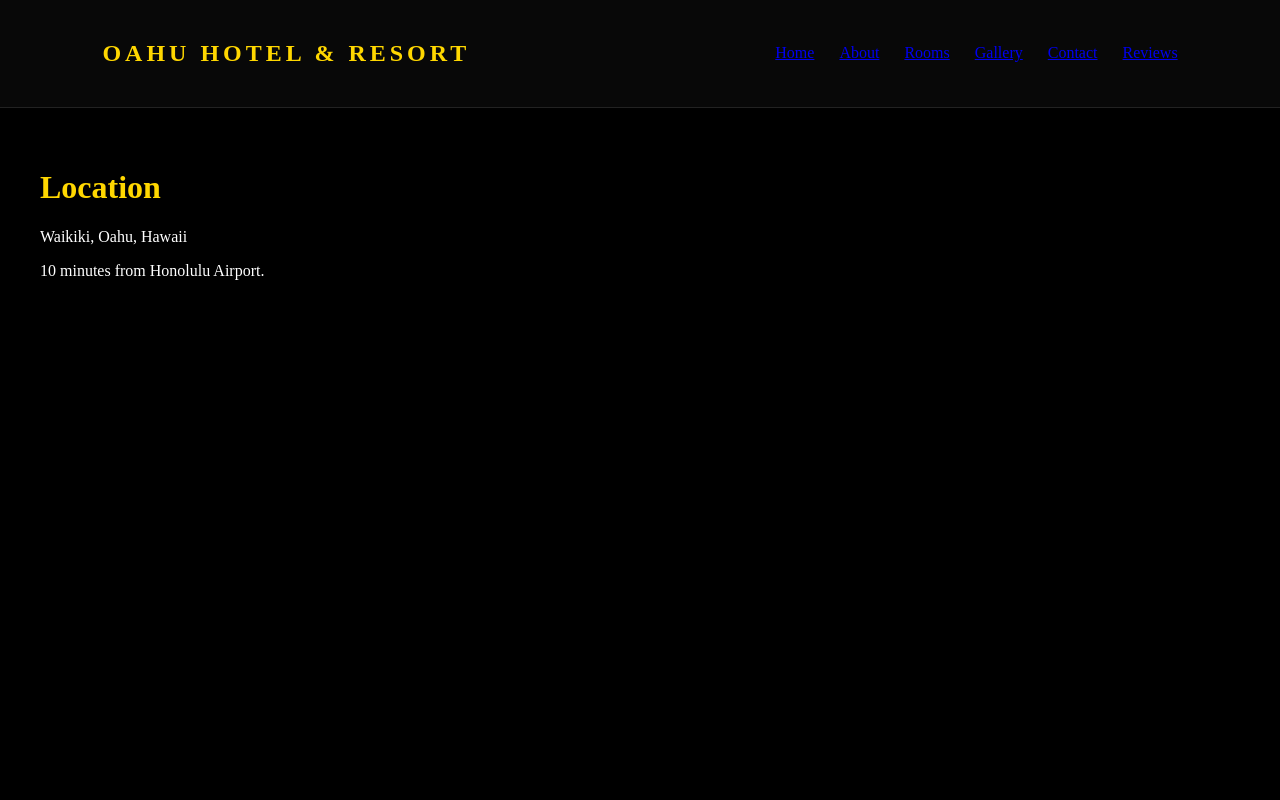
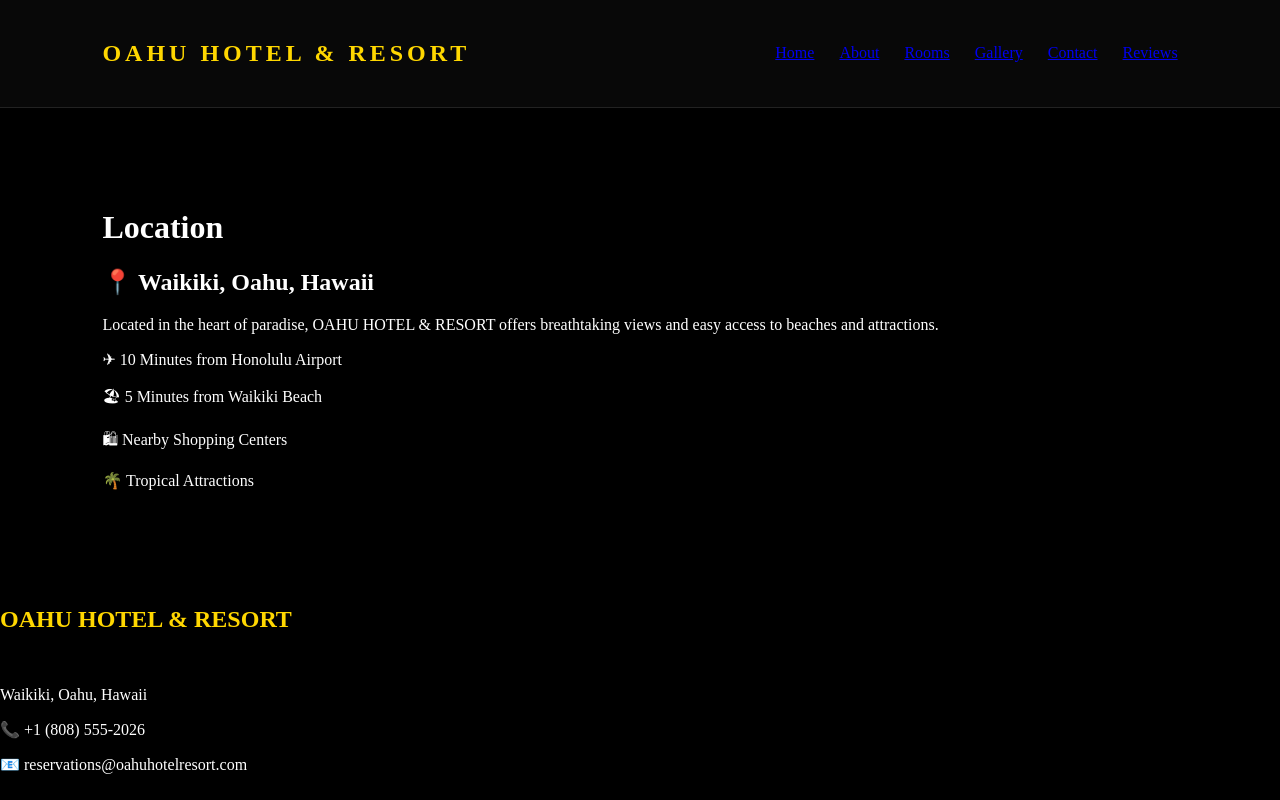
Before and after one commit to mbindaalphachia9-del/OHAU-HOTEL-RESORT, a Next.js app: page /location in a window 1280 px wide. Shown: the top 800 px of the page. Built offline with nearby package versions, Linux system fonts and the light colour scheme.

Commit message:
Update page.tsx

```diff
--- a/app/location/page.tsx
+++ b/app/location/page.tsx
@@ -1,9 +1,23 @@
 export default function LocationPage() {
   return (
-    <main style={{background:"#000",color:"#fff",minHeight:"100vh",padding:"40px"}}>
-      <h1 style={{color:"gold"}}>Location</h1>
-      <p>Waikiki, Oahu, Hawaii</p>
-      <p>10 minutes from Honolulu Airport.</p>
+    <main style={{ padding: "80px 8%" }}>
+      <h1 className="gold">Location</h1>
+
+      <div className="card">
+        <h2>📍 Waikiki, Oahu, Hawaii</h2>
+
+        <p>
+          Located in the heart of paradise, OAHU HOTEL & RESORT offers breathtaking views and easy access to beaches and attractions.
+        </p>
+
+        <p>✈ 10 Minutes from Honolulu Airport</p>
+
+        <p>🏖 5 Minutes from Waikiki Beach</p>
+
+        <p>🛍 Nearby Shopping Centers</p>
+
+        <p>🌴 Tropical Attractions</p>
+      </div>
     </main>
   );
 }
```
